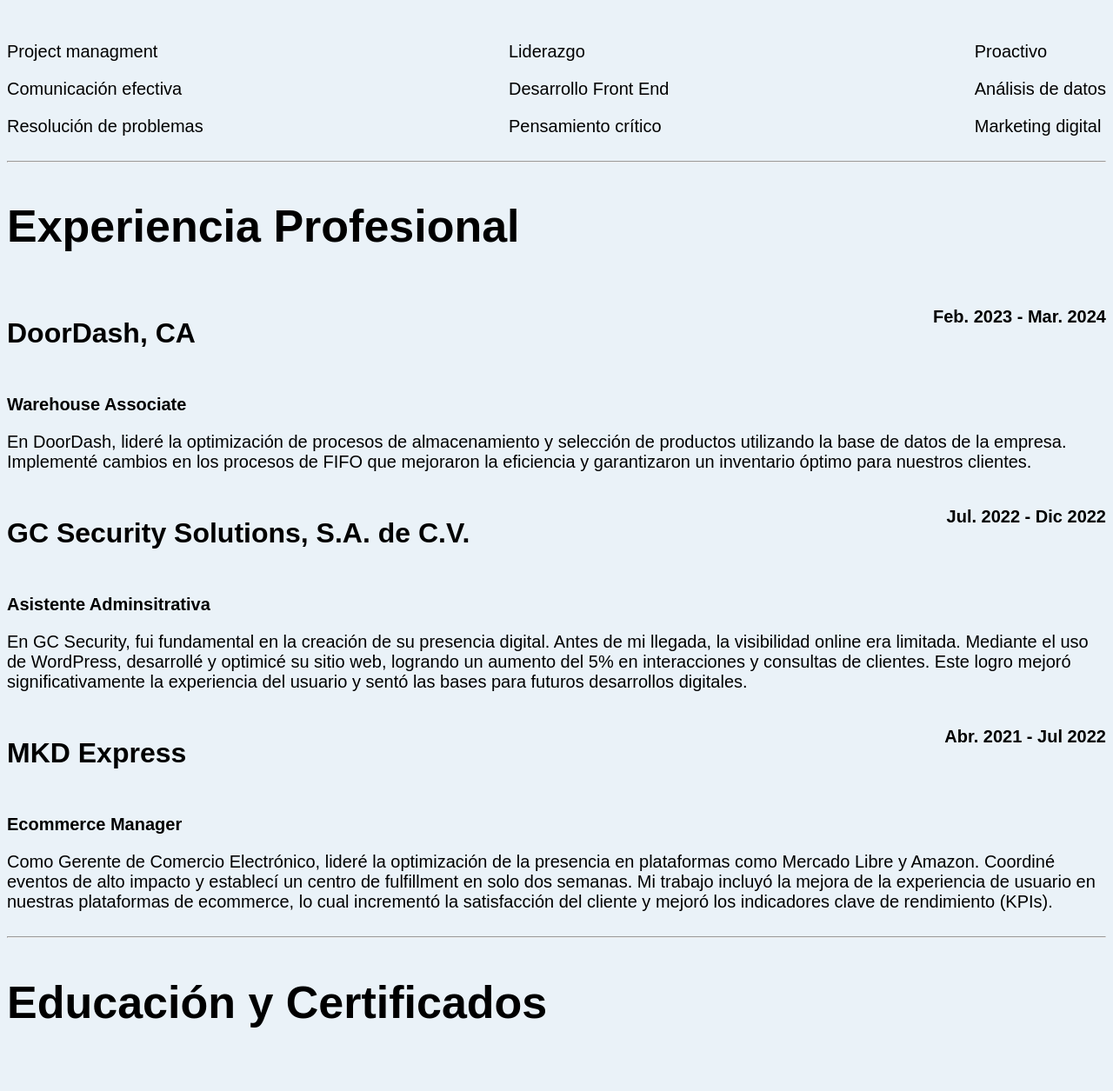
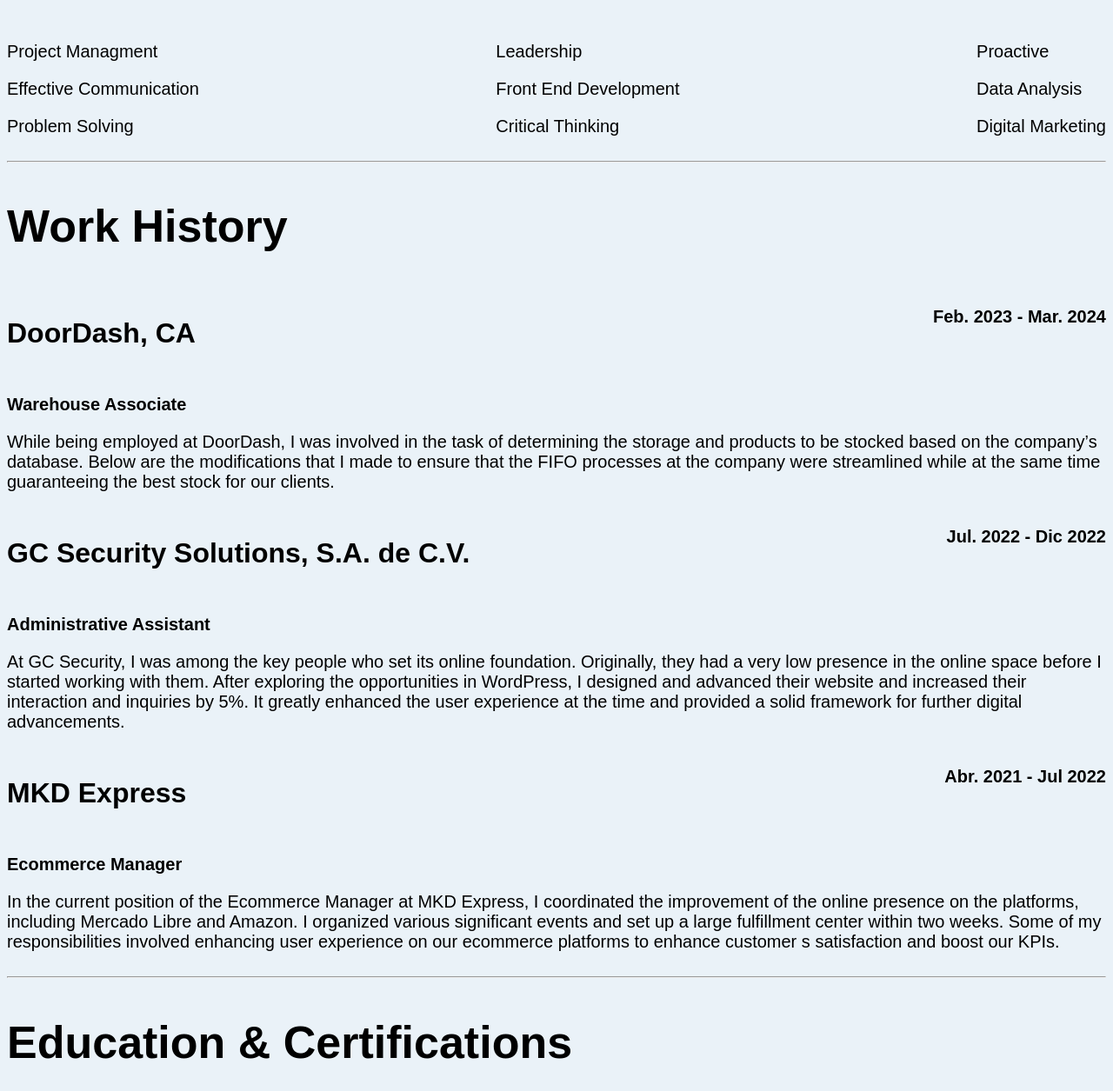
Before and after one commit to alexcasha/resume, a plain HTML site: page index.html in a window 1280 px wide. Shown: the part 745-2000 px from the top of the page at 87% size. Drawn offline with Linux system fonts and the light colour scheme.

Commit message:
index
Se hizo en inglés.

```diff
--- a/index.html
+++ b/index.html
@@ -21,7 +21,7 @@
                 </div>
                 <div class="column-text-start">
                     <p>
-                        Gustavo A. Madero, 07969, Ciudad de México, México.
+                        Gustavo A. Madero, 07969, Mexico City, Mexico.
                     </p>
                 </div>
             </div>
@@ -30,55 +30,55 @@
         <!-- Resumen profesional -->
         <section class="container">
             <h2>
-                Resumen Profesional
+                Professional Summary
             </h2>
             <p>
-                Profesional con más de 7 años de experiencia en el impulso de objetivos empresariales en el ámbito del comercio electrónico. Poseo habilidades en <strong>diseño UI (Figma)</strong>, <strong>UX</strong>, desarrollo <strong>Front End (HTML, CSS, JavaScript, Bootstrap)</strong> y <strong>Marketing Digital (Google Analytics, Yoast)</strong>. Comprometido con la <strong>optimización</strong> de la presencia digital, la <strong>mejora continua</strong> de la experiencia del usuario y el <strong>alcance de objetivos</strong> empresariales.
+                E-commerce professional with 7+ years of experience in the field of business with ability to deliver results. Some of my other skills include <strong>UI Design (Figma)</strong>, <strong>UX</strong>, <strong>Front End Development (HTML, CSS, JavaScript, Bootstrap)</strong> and <strong>Digital Marketing (Google Analytics, Yoast)</strong>. Professional responsibilities include focusing on the <strong>company’s digital presence</strong>, <strong>enhancing the website’s usability</strong>, and pursuing <strong>organizational objectives</strong>.
             </p>
         </section>
         <hr>
         <!-- Competencias clave -->
         <section class="container">
             <h2>
-                Competencias Clave
+                key competencies
             </h2>
             <div class="flex-container-row">
                 <div class="flex-container-column">
                     <div class="column-text-start">
                         <p>
-                            Project managment
+                            Project Managment
                         </p>
                         <p>
-                            Comunicación efectiva
+                            Effective Communication
                         </p>
                         <p>
-                            Resolución de problemas
+                            Problem Solving
                         </p>
                     </div>
                 </div>
                 <div class="flex-container-column">
                     <div class="column-text-start">
                         <p>
-                            Liderazgo
+                            Leadership
                         </p>
                         <p>
-                            Desarrollo Front End
+                            Front End Development
                         </p>
                         <p>
-                            Pensamiento crítico
+                            Critical Thinking
                         </p>
                     </div>
                 </div>
                 <div class="flex-container-column">
                     <div class="column-text-start">
                         <p>
-                            Proactivo
+                            Proactive
                         </p>
                         <p>
-                            Análisis de datos
+                            Data Analysis
                         </p>
                         <p>
-                            Marketing digital
+                            Digital Marketing
                         </p>
                     </div>
                 </div>
@@ -88,7 +88,7 @@
         <!-- Experiencia profesional -->
         <section class="container">
             <h2>
-                Experiencia Profesional
+                Work History
             </h2>
             <!-- DoorDash -->
             <div class="flex-container-row ">
@@ -109,7 +109,7 @@
                         </strong>
                    </p>
                    <p>
-                        En DoorDash, lideré la optimización de procesos de almacenamiento y selección de productos utilizando la base de datos de la empresa. Implementé cambios en los procesos de FIFO que mejoraron la eficiencia y garantizaron un inventario óptimo para nuestros clientes.
+                        While being employed at DoorDash, I was involved in the task of determining the storage and products to be stocked based on the company’s database. Below are the modifications that I made to ensure that the FIFO processes at the company were streamlined while at the same time guaranteeing the best stock for our clients.
                    </p>
                 </div>
             </div>
@@ -128,11 +128,11 @@
                 <div class="column-text-start">
                    <p>
                         <strong>
-                            Asistente Adminsitrativa
+                            Administrative Assistant
                         </strong>
                    </p>
                    <p>
-                        En GC Security, fui fundamental en la creación de su presencia digital. Antes de mi llegada, la visibilidad online era limitada. Mediante el uso de WordPress, desarrollé y optimicé su sitio web, logrando un aumento del 5% en interacciones y consultas de clientes. Este logro mejoró significativamente la experiencia del usuario y sentó las bases para futuros desarrollos digitales.
+                        At GC Security, I was among the key people who set its online foundation. Originally, they had a very low presence in the online space before I started working with them. After exploring the opportunities in WordPress, I designed and advanced their website and increased their interaction and inquiries by 5%. It greatly enhanced the user experience at the time and provided a solid framework for further digital advancements.
                     </p>
                 </div>
             </div>
@@ -155,7 +155,7 @@
                         </strong>
                    </p>
                    <p>
-                        Como Gerente de Comercio Electrónico, lideré la optimización de la presencia en plataformas como Mercado Libre y Amazon. Coordiné eventos de alto impacto y establecí un centro de fulfillment en solo dos semanas. Mi trabajo incluyó la mejora de la experiencia de usuario en nuestras plataformas de ecommerce, lo cual incrementó la satisfacción del cliente y mejoró los indicadores clave de rendimiento (KPIs).
+                        In the current position of the Ecommerce Manager at MKD Express, I coordinated the improvement of the online presence on the platforms, including Mercado Libre and Amazon. I organized various significant events and set up a large fulfillment center within two weeks. Some of my responsibilities involved enhancing user experience on our ecommerce platforms to enhance customer s satisfaction and boost our KPIs.
                     </p>
                 </div>
             </div>
@@ -164,13 +164,13 @@
         <!-- Educación y certificados -->
         <section class="container">
             <h2>
-                Educación y Certificados
+                Education & Certifications
             </h2>
             <div class="flex-container-row">
                 <div class="flex-container-column">
                     <div class="column-text-start">
                         <h3>
-                            Mujeres Líderes y su Poder de Decisión
+                            Women Leaders and Their Decision-Making Power
                         </h3>
                         <p>
                             Dalia Empower, 2024
@@ -212,7 +212,7 @@
                     </div>
                     <div class="column-text-start">
                         <h3>
-                            Ingeníera en Sistemas Ambientales
+                            Environmental Systems Engineer
                         </h3>
                         <p>
                             IPN, 2015
@@ -225,23 +225,23 @@
         <!-- Proyectos -->
         <section class="container">
             <h2>
-                Proyectos
+                Projects
             </h2>
             <div class="flex-container-row">
                 <div class="flex-container-column">
                     <div class="column-text-start">
                         <h3>
-                            Rediseño Sitioweb - GC Security Solutions
+                            Website Redesign - GC Security Solutions
                         </h3>
                         <p>
-                            Ciudad de México, México
+                            Mexico City, Mexico
                         </p>
                     </div>
                 </div>
                 <div class="flex-container-column">
                     <div class="column-text-start">
                         <h3>
-                            Rediseño Sitioweb - Rainbowcafe
+                            Website Redesign - Rainbowcafe
                         </h3>
                         <p>
                             Vancouver, Ca.
```
